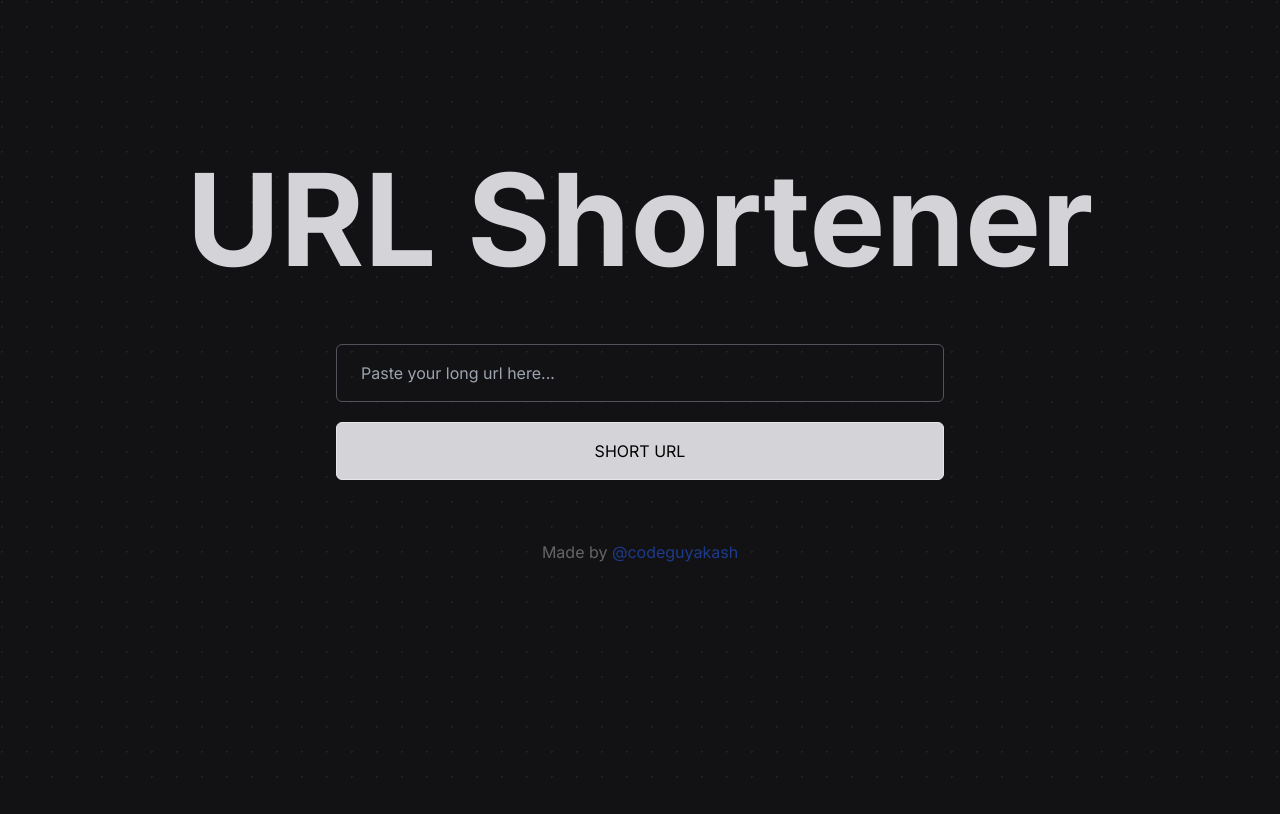
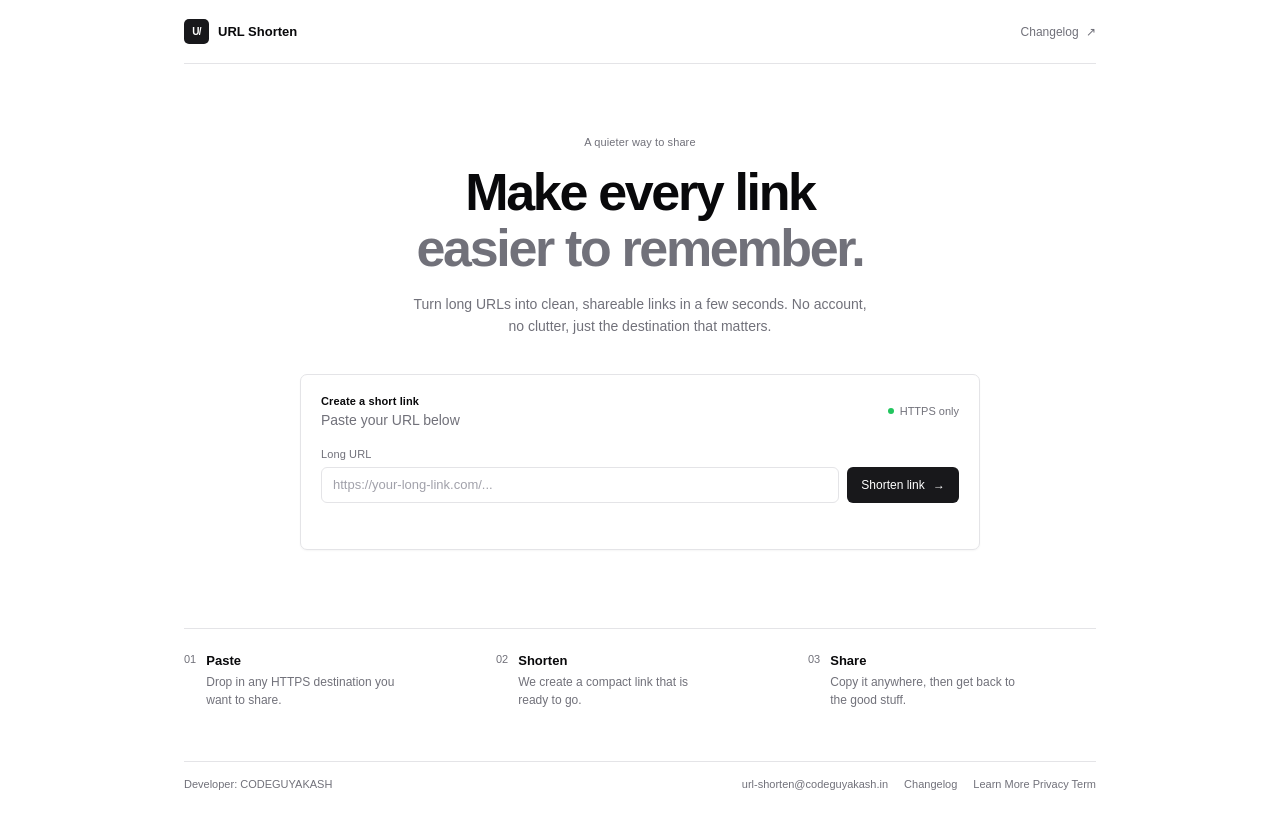
Before and after one commit to codeguyakash/url-shorten, a website: page public/index.html in a window 1280 px wide. Drawn offline with Linux system fonts and the light colour scheme.

Commit message:
feat: add favicon.ico and logo.png, update index.html and script.js for new design

```diff
--- a/public/index.html
+++ b/public/index.html
@@ -3,7 +3,7 @@
   <head>
     <meta charset="UTF-8" />
     <meta name="viewport" content="width=device-width, initial-scale=1.0" />
-    <link rel="icon" href="/assets/favicon.png" type="image/png" />
+    <link rel="icon" href="/assets/favicon.ico" type="image/x-icon" />
     <meta
       name="description"
       content="Simplify your links with our URL shortener! Built with Node, Express, MongoDB, HTML, Tailwind CSS, and JavaScript." />
@@ -16,59 +16,32 @@
       property="og:description"
       content="Simplify your links with our URL shortener!" />
     <meta property="og:type" content="website" />
-    <meta property="og:url" content="https://url.codeguyakash.in/" />
+    <meta property="og:url" content="https://akssh.in/" />
     <meta
       property="og:image"
-      content="https://url.codeguyakash.in/og-image.png" />
-    <link rel="canonical" href="https://url.codeguyakash.in/" />
-    <link href="output.css" rel="stylesheet" />
-    <title>🔗 URL Shortener</title>
+      content="https://akssh.in/og-image.png" />
+    <link rel="canonical" href="https://akssh.in/" />
+    <link href="style.css" rel="stylesheet" />
+    <title>URL Shorten | Clear links, quickly</title>
   </head>
   <body>
-    <section
-      class="h-[90vh] w-auto flex flex-col items-center justify-center mx-8">
-      <h1
-        class="text-zinc-300 text-center text-4xl sm:text-6xl md:text-9xl font-bold">
-        URL Shortener
-      </h1>
-      <div class="mt-5 md:w-1/2 w-full">
-        <h3 class="text-zinc-300 text-1xl text-center mt-5" id="showMsg"></h3>
-        <input
-          name="url"
-          id="urlInput"
-          type="text"
-          placeholder="Paste your long url here..."
-          class="text-[#52525b] text-1xl rounded-md bg-transparent w-full py-4 px-6 border border-[#52525b] mt-5" />
-        <button
-          id="shortBtn"
-          disabled
-          class="text-1xl font-normal rounded-md bg-zinc-300 w-full py-4 px-6 border my-5">
-          SHORT URL
-        </button>
-        <div
-          id="copyBtnDiv"
-          class="hidden bg-transparent h-14 border border-[#52525b] flex justify-between rounded-md">
-          <input
-            type="text"
-            id="newUrlInput"
-            class="bg-transparent w-full px-6 py-4 text-[#52525b] text-1xl" />
-          <span
-            id="copyBtn"
-            class="bg-zinc-300 text-black text-1xl font-normal px-6 py-4 rounded-tr-md rounded-br-md cursor-pointer">
-            COPY
-          </span>
+    <main class="site-shell">
+      <nav class="topbar" aria-label="Main navigation">
+        <a class="brand" href="/" aria-label="URL Shorten home"><span class="brand-mark">U/</span><span>URL Shorten</span></a>
+        <a class="nav-link" href="/changelog">Changelog <span aria-hidden="true">↗</span></a>
+      </nav>
+      <section class="hero" aria-labelledby="page-title">
+        <div class="hero-copy"><p class="eyebrow">A quieter way to share</p><h1 id="page-title">Make every link<br /><em>easier to remember.</em></h1><p class="intro">Turn long URLs into clean, shareable links in a few seconds. No account, no clutter, just the destination that matters.</p></div>
+        <div class="shortener-panel">
+          <div class="panel-heading"><div><p class="panel-kicker">Create a short link</p><h2>Paste your URL below</h2></div><span class="secure-note"><span class="secure-dot"></span> HTTPS only</span></div>
+          <form id="shortenForm" novalidate><label for="urlInput">Long URL</label><div class="input-row"><input name="url" id="urlInput" type="url" placeholder="https://your-long-link.com/..." autocomplete="url" required /><button id="shortBtn" type="submit">Shorten link <span aria-hidden="true">→</span></button></div></form>
+          <p class="form-message" id="showMsg" role="status" aria-live="polite"></p>
+          <div id="copyBtnDiv" class="result-box is-hidden"><div><span class="result-label">Your short link</span><input type="text" id="newUrlInput" readonly aria-label="Generated short URL" /></div><button id="copyBtn" type="button">Copy link</button></div>
         </div>
-      </div>
-      <h3 class="text-[#656565] font-normal mt-10">
-        Made by
-        <a
-          href="https://twitter.com/codeguyakash"
-          target="_blank"
-          class="text-blue-900"
-          >@codeguyakash</a
-        >
-      </h3>
-    </section>
+      </section>
+      <section class="details" aria-label="About URL Shorten"><div class="detail-item"><span class="detail-number">01</span><div><h2>Paste</h2><p>Drop in any HTTPS destination you want to share.</p></div></div><div class="detail-item"><span class="detail-number">02</span><div><h2>Shorten</h2><p>We create a compact link that is ready to go.</p></div></div><div class="detail-item"><span class="detail-number">03</span><div><h2>Share</h2><p>Copy it anywhere, then get back to the good stuff.</p></div></div></section>
+      <footer class="footer"><p>Developer: <a href="https://codeguyakash.in" target="_blank" rel="noopener">CODEGUYAKASH</a></p><div class="footer-links"><a href="mailto:url-shorten@codeguyakash.in">url-shorten@codeguyakash.in</a><a href="/changelog">Changelog</a><a href="https://legal.codeguyakash.in" target="_blank" rel="noopener">Learn More Privacy Term</a></div></footer>
+    </main>
     <script src="script.js"></script>
   </body>
 </html>
--- a/public/style.css
+++ b/public/style.css
@@ -1,21 +1,49 @@
-@import url("https://fonts.googleapis.com/css2?family=Inter:wght@100..900&display=swap");
-@tailwind base;
-@tailwind components;
-@tailwind utilities;
-
-* {
-  padding: 0;
-  margin: 0;
-  box-sizing: border-box;
-  font-family: "Inter", sans-serif;
-}
-body {
-  background-color: #121214;
-  background-image: radial-gradient(#232323 1px, transparent 0);
-  background-size: 25px 25px;
-  background-position: -11px -11px;
-}
-.copied {
-  width: 28 !important;
-  height: 28 !important;
-}
+:root { --background: #fff; --foreground: #09090b; --muted: #71717a; --muted-bg: #f4f4f5; --border: #e4e4e7; --primary: #18181b; --primary-hover: #27272a; --ring: #a1a1aa; }
+* { box-sizing: border-box; }
+body { margin: 0; background: var(--background); color: var(--foreground); font-family: Arial, Helvetica, sans-serif; font-size: 14px; }
+button, input { font: inherit; }
+a { color: inherit; }
+.site-shell { max-width: 960px; margin: 0 auto; padding: 0 24px; }
+.topbar { display: flex; align-items: center; justify-content: space-between; min-height: 64px; border-bottom: 1px solid var(--border); }
+.brand { display: flex; align-items: center; gap: 9px; font-size: 13px; font-weight: 600; text-decoration: none; }
+.brand-mark { display: grid; place-items: center; width: 25px; height: 25px; border-radius: 5px; background: var(--primary); color: #fff; font-size: 10px; font-weight: 700; letter-spacing: -.08em; }
+.nav-link { color: var(--muted); font-size: 12px; text-decoration: none; }
+.nav-link:hover, .footer a:hover { color: var(--foreground); }
+.nav-link span { margin-left: 4px; }
+.hero { display: block; min-height: 0; padding: 72px 0 78px; }
+.eyebrow, .panel-kicker, label, .result-label { color: var(--muted); font-size: 11px; font-weight: 500; letter-spacing: .01em; }
+.eyebrow { margin: 0 0 16px; text-align: center; }
+h1 { max-width: 560px; margin: 0 auto; font-size: clamp(36px, 5vw, 52px); font-weight: 600; line-height: 1.08; letter-spacing: -.045em; text-align: center; }
+h1 em { color: var(--muted); font-style: normal; }
+.intro { max-width: 460px; margin: 18px auto 0; color: var(--muted); font-size: 14px; line-height: 1.55; text-align: center; }
+.shortener-panel { width: min(680px, 100%); margin: 36px auto 0; padding: 20px; border: 1px solid var(--border); border-radius: 7px; box-shadow: 0 1px 2px rgb(0 0 0 / 4%); }
+.panel-heading { display: flex; justify-content: space-between; gap: 16px; align-items: center; margin-bottom: 20px; }
+.panel-kicker { margin: 0 0 5px; font-weight: 600; color: var(--foreground); }
+.panel-heading h2 { margin: 0; font-size: 14px; font-weight: 400; color: var(--muted); }
+.secure-note { display: flex; align-items: center; gap: 6px; color: var(--muted); font-size: 11px; white-space: nowrap; }
+.secure-dot { width: 6px; height: 6px; border-radius: 50%; background: #22c55e; }
+label { display: block; margin-bottom: 7px; }
+.input-row { display: flex; gap: 8px; }
+#urlInput { width: 100%; min-width: 0; height: 36px; padding: 0 11px; color: var(--foreground); background: var(--background); border: 1px solid var(--border); border-radius: 6px; outline: 0; font-size: 13px; transition: border-color .15s, box-shadow .15s; }
+#urlInput:focus { border-color: var(--ring); box-shadow: 0 0 0 3px rgb(161 161 170 / 18%); }
+#urlInput::placeholder { color: #a1a1aa; }
+#shortBtn, #copyBtn { border: 0; border-radius: 6px; cursor: pointer; font-size: 12px; font-weight: 500; transition: background .15s; }
+#shortBtn { flex: 0 0 auto; padding: 0 14px; color: #fff; background: var(--primary); }
+#shortBtn:hover, #copyBtn:hover { background: var(--primary-hover); }
+#shortBtn span { margin-left: 5px; }
+.form-message { min-height: 17px; margin: 9px 0 0; color: var(--muted); font-size: 12px; }
+.result-box { display: grid; grid-template-columns: minmax(0, 1fr) auto; align-items: center; gap: 16px; margin-top: 16px; padding: 12px; background: var(--muted-bg); border: 1px solid var(--border); border-radius: 6px; }
+.is-hidden { display: none; }
+.result-label { display: block; margin-bottom: 4px; font-size: 10px; }
+#newUrlInput { width: 100%; min-width: 0; padding: 0; color: var(--foreground); background: none; border: 0; outline: 0; font-size: 12px; text-align: left; }
+#copyBtn { flex: 0 0 auto; padding: 9px 12px; color: #fff; background: var(--primary); }
+.details { display: grid; grid-template-columns: repeat(3, 1fr); gap: 24px; padding: 24px 0 52px; border-top: 1px solid var(--border); }
+.detail-item { display: flex; gap: 10px; }
+.detail-number { color: var(--muted); font-size: 11px; font-variant-numeric: tabular-nums; }
+.detail-item h2 { margin: 0 0 5px; font-size: 13px; font-weight: 600; }
+.detail-item p { max-width: 190px; margin: 0; color: var(--muted); font-size: 12px; line-height: 1.5; }
+.footer { display: flex; justify-content: space-between; gap: 20px; padding: 16px 0 24px; border-top: 1px solid var(--border); color: var(--muted); font-size: 11px; }
+.footer p { margin: 0; }
+.footer a { text-decoration: none; }
+.footer-links { display: flex; flex-wrap: wrap; gap: 16px; }
+@media (max-width: 600px) { .site-shell { padding: 0 16px; } .topbar { min-height: 58px; } .hero { padding: 52px 0 56px; } h1 { font-size: 38px; } .shortener-panel { margin-top: 30px; padding: 16px; } .panel-heading { align-items: flex-start; } .input-row { display: block; } #shortBtn { width: 100%; height: 36px; margin-top: 8px; } .result-box { grid-template-columns: 1fr; gap: 10px; text-align: left; } #copyBtn { width: 100%; } .details { grid-template-columns: 1fr; gap: 18px; padding-bottom: 36px; } .footer { display: block; line-height: 1.8; } .footer-links { gap: 4px 16px; margin-top: 5px; } }
```
Also changed, not shown: public/changelog/index.html (added, +5 -0 lines), public/script.js (+13 -12 lines), public/assets/favicon.ico (added), public/assets/favicon.png (deleted), public/assets/logo.png (added).
